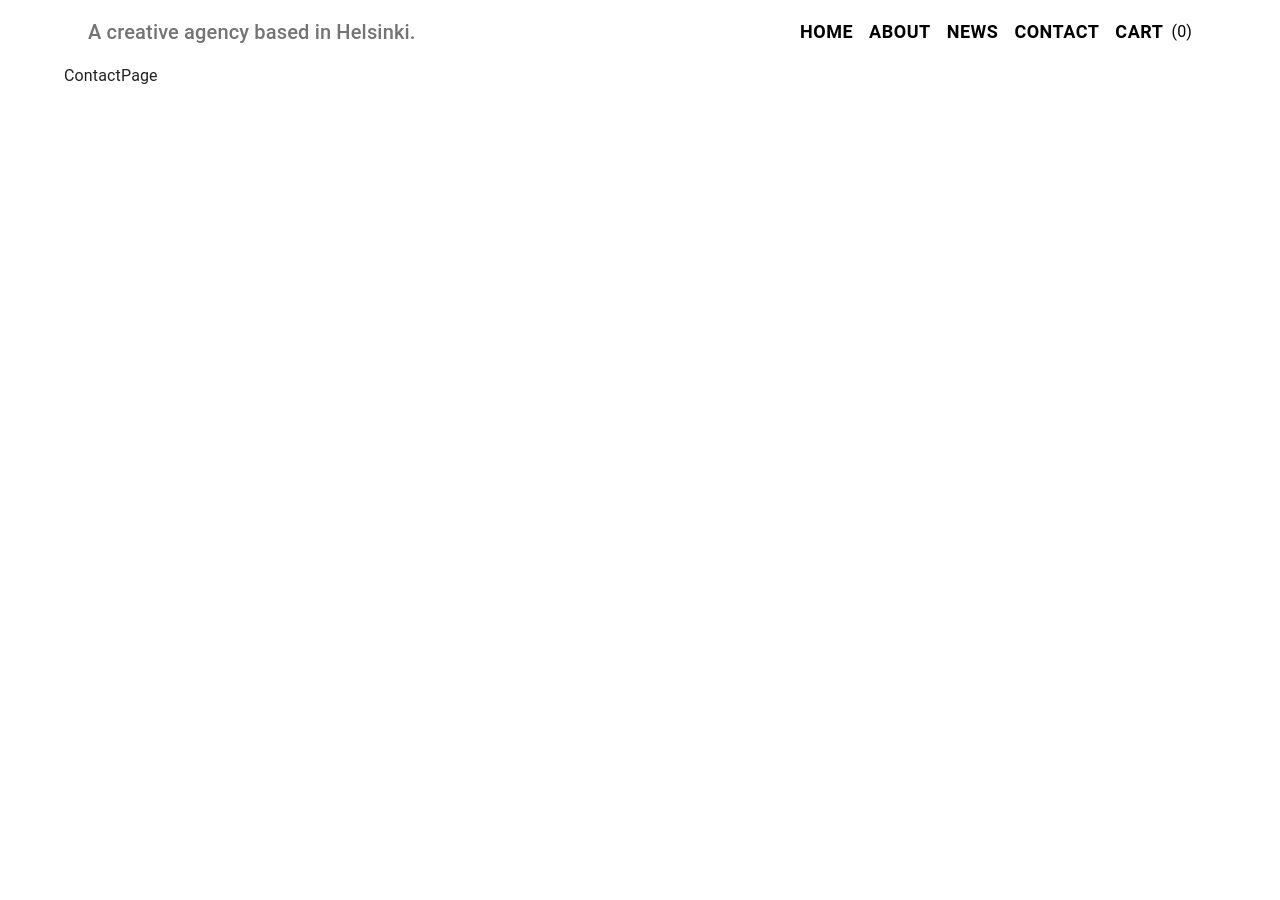
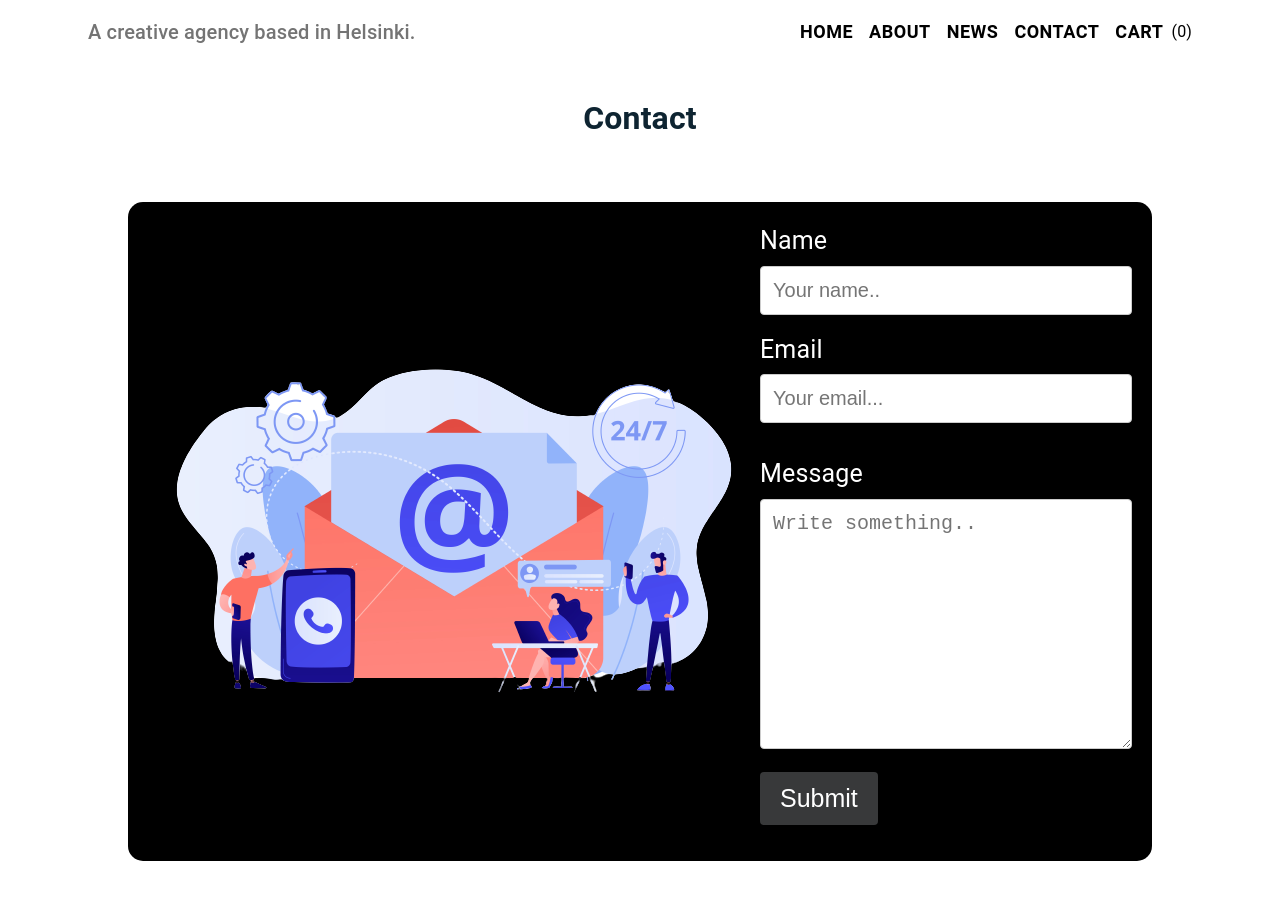
Before and after one commit to vovavoronyuk/my-blog-react, a React (Create React App) app: page /contact in a window 1280 px wide. Shown: the top 900 px of the page. Built offline with nearby package versions, Linux system fonts and the light colour scheme.

Commit message:
add contact

```diff
--- a/package.json
+++ b/package.json
@@ -14,6 +14,7 @@
     "@types/node": "^16.11.51",
     "@types/react": "^18.0.17",
     "@types/react-dom": "^18.0.6",
+    "emailjs": "^4.0.1",
     "react": "^18.2.0",
     "react-dom": "^18.2.0",
     "react-router-dom": "^6.4.1",
--- /dev/null
+++ b/src/components/Contact/Contact.scss
@@ -0,0 +1,76 @@
+
+
+.contact-container {
+    border-radius: 5px;
+    background-color: black;
+    padding: 20px;
+    max-width: 1024px;
+    margin: auto;
+    display: -webkit-flex;
+    display: flex;
+    -webkit-align-items: center;
+    align-items: center;
+    border-radius: 15px;
+    color: white;
+
+}
+
+.contact-title{
+    color: #0E2431;
+    margin-top: 30px;
+    margin-bottom: 60px;
+    text-align: center;
+    -webkit-justify-content: center;
+            justify-content: center;
+    font-size: 2rem;
+    margin-left: 1rem;
+    margin-right: 1rem;
+    font-weight: 600;
+}
+
+input[type=text],textarea {
+    width: 100%;
+    min-width: 200px;
+    padding: 12px;
+    border: 1px solid #ccc;
+    border-radius: 4px;
+    box-sizing: border-box;
+    margin-top: 6px;
+    margin-bottom: 16px;
+    resize: vertical;
+    font-size: 20px;
+}
+
+input[type=submit] {
+    background-color: #38393a;
+    color: white;
+    padding: 12px 20px;
+    border: none;
+    font-size: 25px;
+    border-radius: 4px;
+    cursor: pointer;
+    box-shadow: 0px 2px 4px -1px rgba(0, 0, 0, 0.2), 0px 4px 5px 0px rgba(0, 0, 0, 0.14), 0px 1px 10px 0px rgba(0, 0, 0, 0.12);
+}
+
+input[type=submit]:hover {
+    background-color: #4e4f50;
+    -webkit-transform: all 0.5s ease;
+            transform: all 0.5s ease;
+}
+
+
+
+.contact-image{
+   margin-left: 200px;
+        width: 500px;
+    max-width: 500px;
+    position: relative;
+}
+
+textarea{
+    height: 250px;
+}
+
+label{
+    font-size: 25px;
+}
--- /dev/null
+++ b/src/components/Contact/Contact.tsx
@@ -0,0 +1,46 @@
+import React from 'react'
+import './Contact.scss'
+
+function Contact() {
+    return (
+        <div className="contact" id="contact">
+            <h2 className="contact-title">Contact</h2>
+            <div className="contact-container">
+                <img src="./images/contact.png" alt="" />
+                <form>
+                    <label htmlFor="name">Name</label>
+                    <input
+                        type="text"
+                        id="name"
+                        name="name"
+                        placeholder="Your name.."
+                        required
+                    />
+
+                    <label htmlFor="email">Email</label>
+                    <input
+                        type="text"
+                        id="email"
+                        name="email"
+                        placeholder="Your email..."
+                        required
+                    />
+
+                    <p>
+                        <label htmlFor="message">Message</label>
+                        <textarea
+                            id="message"
+                            name="message"
+                            placeholder="Write something.."
+                            required
+                        ></textarea>
+
+                        <input type="submit" value="Submit" />
+                    </p>
+                </form>
+            </div>
+        </div>
+    )
+}
+
+export default Contact
--- a/src/components/Products/ProductList.scss
+++ b/src/components/Products/ProductList.scss
@@ -1,5 +1,7 @@
 .container_pro{
     width: 100%;
+
+
 
     h1{
         color: black;
--- a/src/components/Products/ProductListFive.scss
+++ b/src/components/Products/ProductListFive.scss
@@ -1,5 +1,6 @@
 .container_pro_five{
     width: 100%;
+    display: flex;
     img{
         position: absolute;
         height: 615px;
--- a/src/components/Products/ProductListFour.scss
+++ b/src/components/Products/ProductListFour.scss
@@ -1,5 +1,6 @@
 .container_pro_four{
     width: 100%;
+    display: flex;
     h1{
         position: absolute;
         left: 420px;
--- a/src/components/Products/ProductListSix.scss
+++ b/src/components/Products/ProductListSix.scss
@@ -1,5 +1,6 @@
 .container_pro_six{
     position: absolute;
+    display: flex;
     top: 6700px;
     margin-left: -168px;
 
--- a/src/components/Products/ProductListThree.scss
+++ b/src/components/Products/ProductListThree.scss
@@ -1,5 +1,6 @@
 .container_pro_three{
     width: 100%;
+    display: flex;
 
     h1{
         position: absolute;
--- a/src/components/Products/ProductListTwo.scss
+++ b/src/components/Products/ProductListTwo.scss
@@ -1,6 +1,6 @@
 .container_pro_two{
     width: 100%;
-
+   display: flex;
     .we_part{
         position: absolute;
         font-family: 'Roboto';
--- /dev/null
+++ b/src/pages/AboutPage/AboutPage.scss
@@ -0,0 +1,83 @@
+.about_page{
+    margin: 0;
+    padding: 0;
+
+
+    img{
+        position: relative;
+        height: 653px;
+        left: 606px;
+
+    }
+    h1{
+        position: absolute;
+        height: 159px;
+        left: 191px;
+        right: 821px;
+       top: 100px;
+        font-family: 'Roboto';
+        font-weight: 700;
+        font-size: 48px;
+        line-height: 53px;
+        letter-spacing: 1px;
+        span{
+            font-weight: 400;
+        }
+        }
+        h5{
+
+            position: absolute;
+            left: 191px;
+            right: 872px;
+            top: 340px;
+            font-family: 'Roboto';
+            font-style: normal;
+            font-weight: 700;
+            font-size: 22px;
+
+            span{
+                font-weight: 400;
+                font-size: 17px;
+                margin: 0 0 0 10px;
+            }}
+            .text-one{
+                height: 50px;
+                position: absolute;
+                right: 852px;
+                top: 400px;
+                left: 191px;
+                font-family: 'Roboto';
+                font-weight: 400;
+                font-size: 19px;
+                color: #747474;
+            }
+            h6{
+                position: absolute;
+            left: 191px;
+            right: 872px;
+            top: 470px;
+            font-family: 'Roboto';
+            font-style: normal;
+            font-weight: 700;
+            font-size: 22px;
+            line-height: 30px;
+            span{
+                font-weight: 400;
+                font-size: 17px;
+                margin: 0 0 0 10px;
+            }
+            }
+            .text-two{
+                height: 50px;
+                position: absolute;
+                right: 852px;
+                top: 550px;
+                left: 191px;
+                font-family: 'Roboto';
+                font-weight: 400;
+                font-size: 19px;
+                color: #747474;
+            }
+
+
+}
--- a/src/pages/AboutPage/AboutPage.tsx
+++ b/src/pages/AboutPage/AboutPage.tsx
@@ -1,9 +1,31 @@
 import React from 'react'
+import './AboutPage.scss'
 
 type Props = {}
 
 const AboutPage = (props: Props) => {
-    return <div>AboutPage</div>
+    return (
+        <div className="about_page">
+            <img src="images/foto.png" alt="" />
+            <h1>
+                IMPROVE <span>YOUR BRAND</span> WITH AN AWASOME SITE
+            </h1>
+            <h5>
+                COMPREHENSIVE <span>BRAND</span>
+            </h5>
+            <p className="text-one">
+                Lorem ipsum dolor sit amet, consectetur adipiscing elit.
+                Suspendisse varius enim in eros.
+            </p>
+            <h6>
+                WEB <span>PRESENCE</span>
+            </h6>
+            <p className="text-two">
+                Lorem ipsum dolor sit amet, consectetur adipiscing elit.
+                Suspendisse varius enim in eros.
+            </p>
+        </div>
+    )
 }
 
 export default AboutPage
--- a/src/pages/ContactPage/ContactPage.tsx
+++ b/src/pages/ContactPage/ContactPage.tsx
@@ -1,9 +1,14 @@
+import Contact from 'components/Contact/Contact'
 import React from 'react'
 
 type Props = {}
 
 const ContactPage = (props: Props) => {
-    return <div>ContactPage</div>
+    return (
+        <div>
+            <Contact />
+        </div>
+    )
 }
 
 export default ContactPage
```
Also changed, not shown: public/images/contact.png (added), 1 other file (tests, documents, lock files or other folders).
